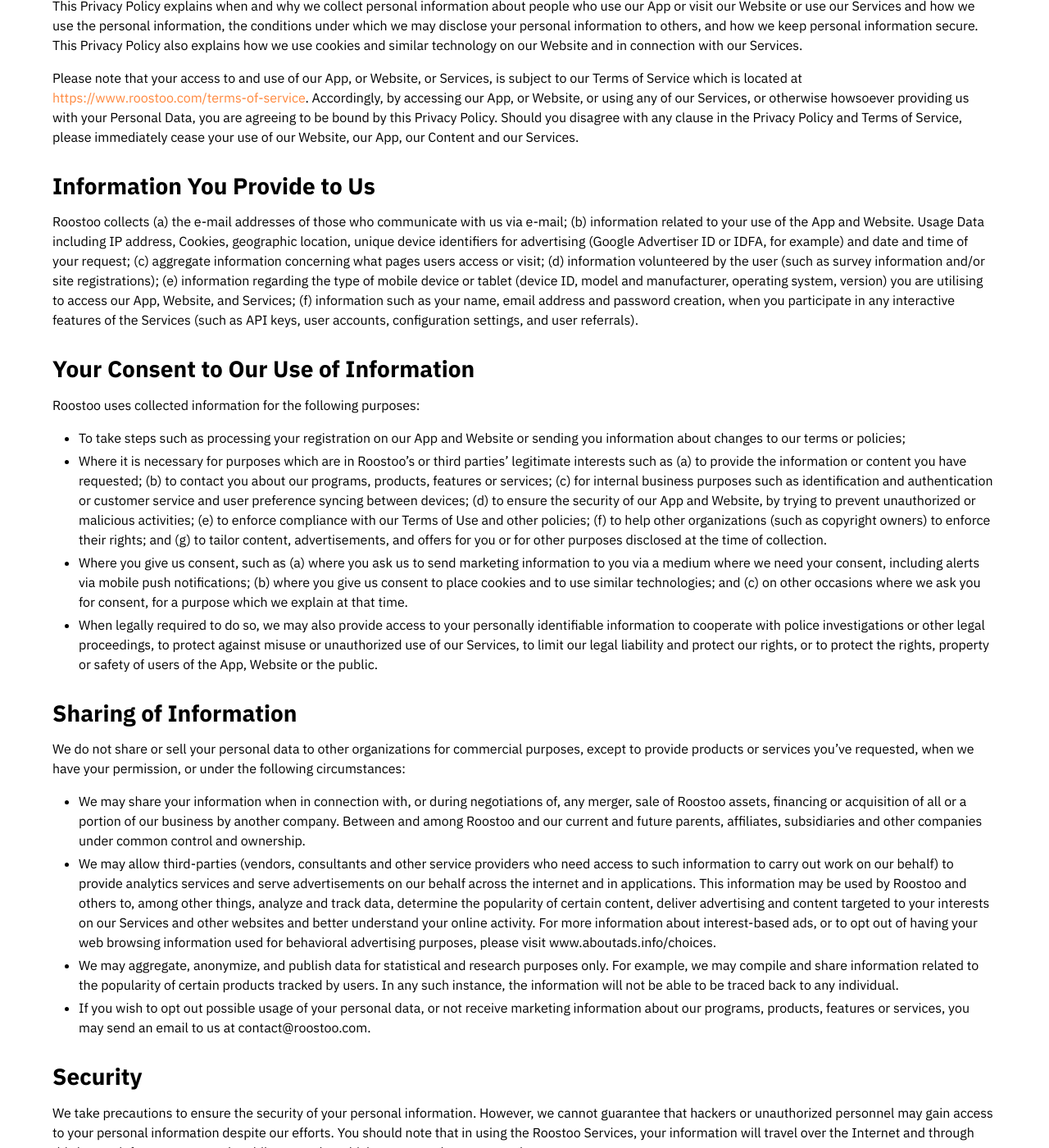
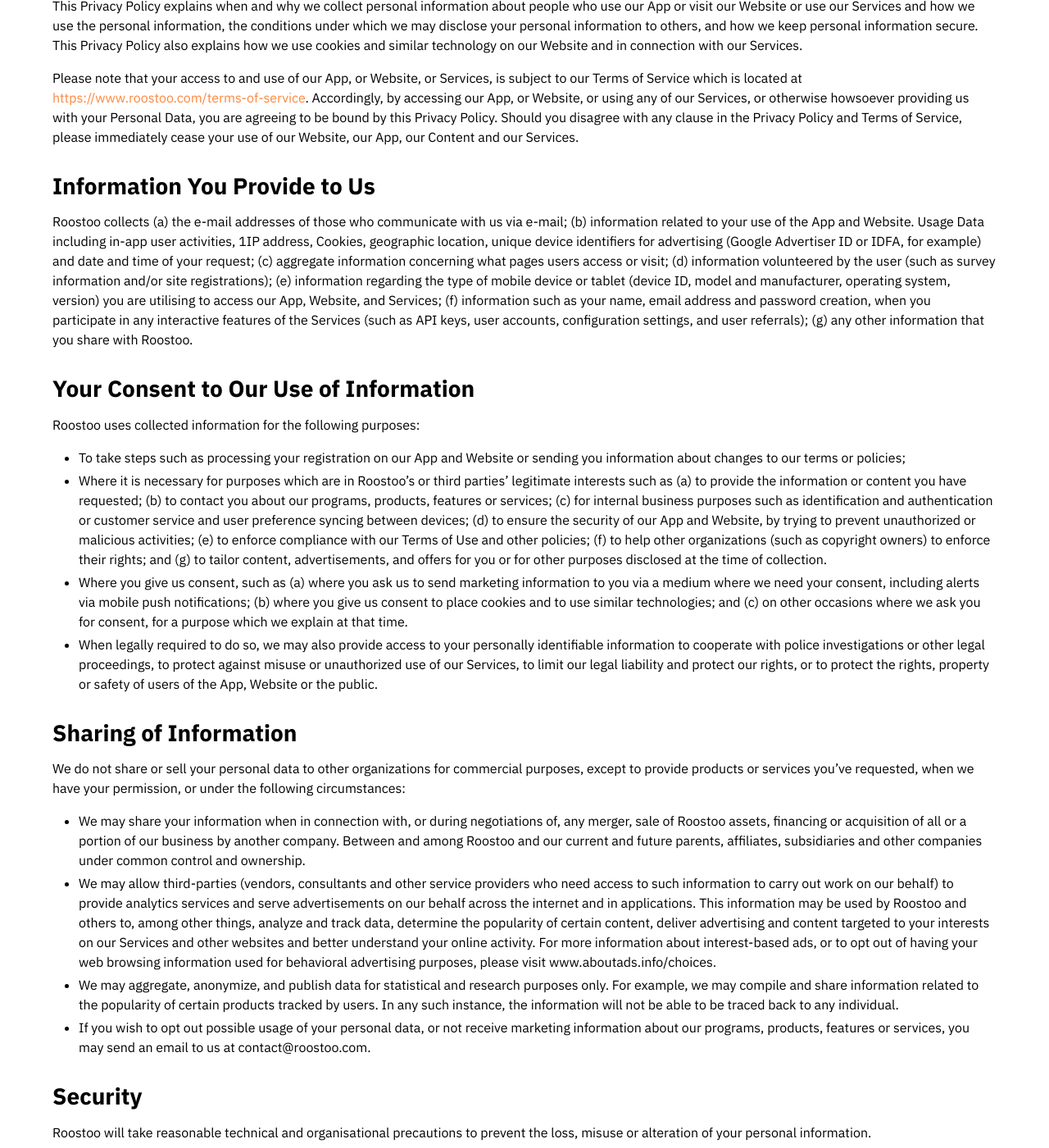
Before and after one commit to roostoo/roostoo.github.io, a Jekyll site: the page built from privacy-policy.md, in a window 1280 px wide and 1400 px high, scrolled down 301 px. Shown: the whole window at 82% size. Built offline with Jekyll 4.4.1, drawn with Linux system fonts in a browser that asks for light colours; nearby versions of some CDN libraries; some of the changed text lies outside the part shown.

Commit message:
feat; update privacy policy

```diff
--- a/privacy-policy.md
+++ b/privacy-policy.md
@@ -19,7 +19,7 @@
 
 ## Information You Provide to Us
 
-Roostoo collects (a) the e-mail addresses of those who communicate with us via e-mail; (b) information related to your use of the App and Website. Usage Data including IP address, Cookies, geographic location, unique device identifiers for advertising (Google Advertiser ID or IDFA, for example) and date and time of your request; (c) aggregate information concerning what pages users access or visit; (d) information volunteered by the user (such as survey information and/or site registrations); (e) information regarding the type of mobile device or tablet (device ID, model and manufacturer, operating system, version) you are utilising to access our App, Website, and Services; (f) information such as your name, email address and password creation, when you participate in any interactive features of the Services (such as API keys, user accounts, configuration settings, and user referrals).
+Roostoo collects (a) the e-mail addresses of those who communicate with us via e-mail; (b) information related to your use of the App and Website. Usage Data including in-app user activities, 1IP address, Cookies, geographic location, unique device identifiers for advertising (Google Advertiser ID or IDFA, for example) and date and time of your request; (c) aggregate information concerning what pages users access or visit; (d) information volunteered by the user (such as survey information and/or site registrations); (e) information regarding the type of mobile device or tablet (device ID, model and manufacturer, operating system, version) you are utilising to access our App, Website, and Services; (f) information such as your name, email address and password creation, when you participate in any interactive features of the Services (such as API keys, user accounts, configuration settings, and user referrals); (g) any other information that you share with Roostoo.
 
 ## Your Consent to Our Use of Information
 
@@ -42,9 +42,15 @@
 
 ## Security
 
+Roostoo will take reasonable technical and organisational precautions to prevent the loss, misuse or alteration of your personal information.
+
+Roostoo will store some the personal information you provide on its secure servers.
+
+Information that Roostoo collects may be stored and processed in and transferred between any of the countries in which Roostoo operates to enable the use of the information in accordance with this privacy policy.
+
 We take precautions to ensure the security of your personal information. However, we cannot guarantee that hackers or unauthorized personnel may gain access to your personal information despite our efforts. You should note that in using the Roostoo Services, your information will travel over the Internet and through third-party infrastructures and mobile networks, which are not under our control.
 
-We cannot protect, nor does this Privacy Policy apply to, any information that you transmit to other users. You should never transmit personal or identifying information to other users.
+Roostoo is not responsible for the privacy policies or practices of any third party.We cannot protect, nor does this Privacy Policy apply to, any information that you transmit to other users. You should never transmit personal or identifying information to other users.
 
 
 ## Data Storage
@@ -63,6 +69,7 @@
 
 Do Not Track (DNT): Because there is currently no industry or legal standard for recognizing or honoring DNT, we do not currently respond to DNT signals.
 
+
 ## EU and EEA Users’ Rights
 
 If you are habitually located in the European Union or European Economic Area, you generally have the right to access, rectify, download or erase your information, as well as the right to restrict and object to certain processing of your information. While some of these rights apply generally, certain rights apply only in certain limited circumstances. We briefly describe these rights below:
```
